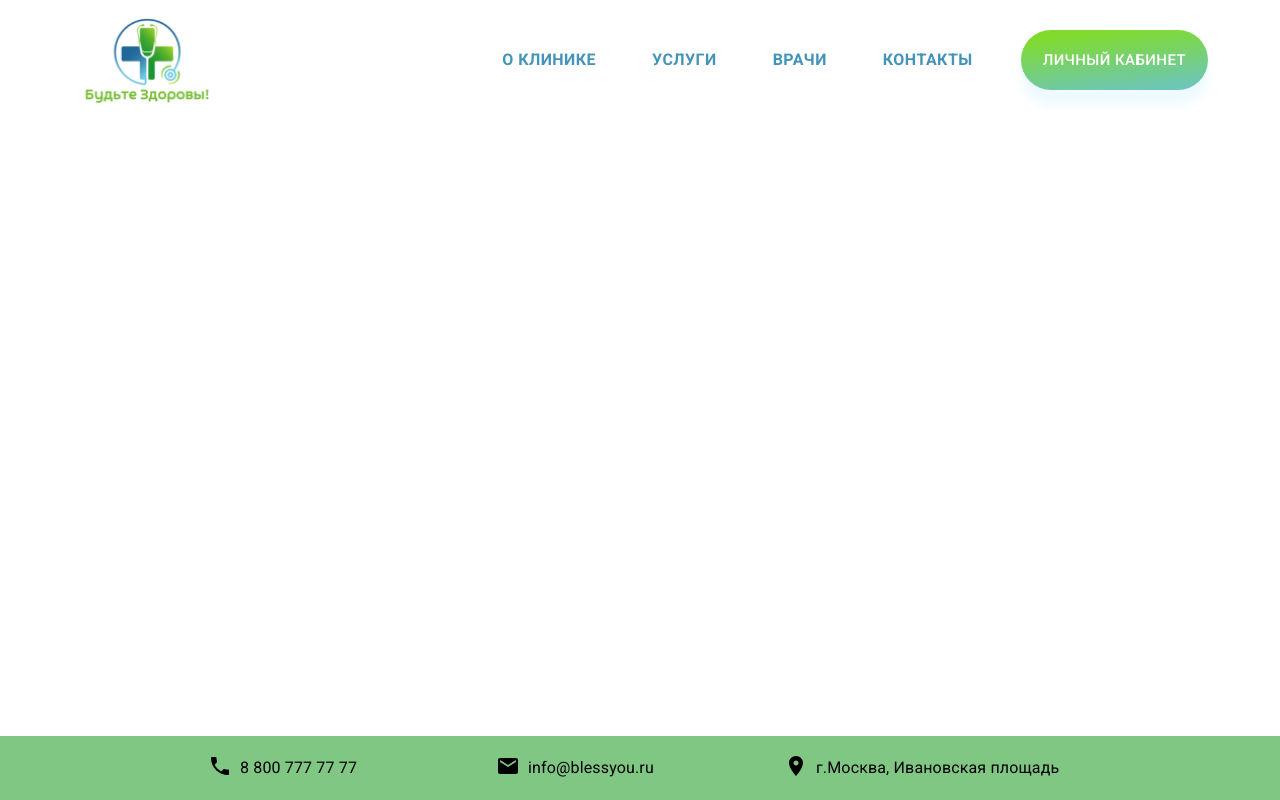
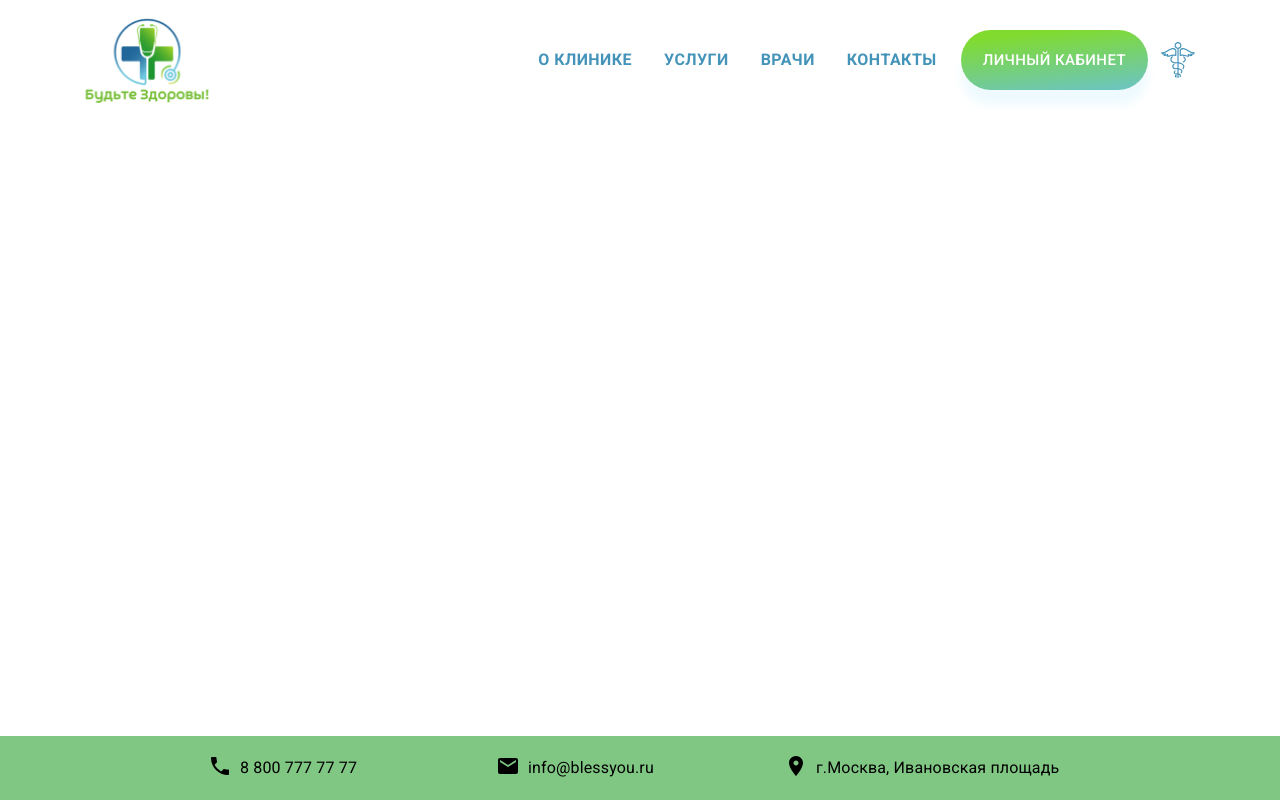
Before and after one commit to tex3700/blessyou-project, a React (Create React App) app in the folder front/: page /contacts in a window 1280 px wide. Built offline with nearby package versions, Linux system fonts and the light colour scheme.

Commit message:
added iconButtons in header

```diff
--- a/front/src/component/header/headerContent.jsx
+++ b/front/src/component/header/headerContent.jsx
@@ -2,6 +2,7 @@ import { Container, Toolbar, Box, Button, IconButton } from "@material-ui/core";
 import React from "react";
 import useStyles from "./styles";
 import { Link } from "react-router-dom";
+import enteranceDoctorsIcon from "./../../static/icons/enteranceDoctorsIcon.svg";
 
 const linksArray = [
   { name: "О клинике", path: "/about" },
@@ -53,6 +54,14 @@ const HeaderContent = () => {
             Личный кабинет
           </Button>
         </Box>
+        <IconButton
+          className={classes.root}
+          // color="inherit"
+          component={Link}
+          to="/"
+        >
+          <Box className={classes.headerDoctorsEnterance}></Box>
+        </IconButton>
       </Toolbar>
     </Container>
     // </AppBar>
--- a/front/src/component/header/styles.js
+++ b/front/src/component/header/styles.js
@@ -1,6 +1,7 @@
 import { makeStyles } from "@material-ui/core";
 // import themes from "../../themes";
 import mainLogo from "./../../static/icons/headerLogo.png";
+import enteranceDoctorsIcon from "./../../static/icons/enteranceDoctorsIcon.svg";
 
 const useStyles = makeStyles((theme) => ({
   appbar: {
@@ -13,6 +14,14 @@ const useStyles = makeStyles((theme) => ({
     height: "85px",
     width: "126px",
     backgroundImage: `url(${mainLogo})`,
+    backgroundSize: "cover",
+    backgroundRepeat: "no-repeat",
+    backgroundPosition: "center",
+  },
+  headerDoctorsEnterance: {
+    height: "36px",
+    width: "36px",
+    backgroundImage: `url(${enteranceDoctorsIcon})`,
     backgroundSize: "cover",
     backgroundRepeat: "no-repeat",
     backgroundPosition: "center",
@@ -39,7 +48,7 @@ const useStyles = makeStyles((theme) => ({
   },
 
   headerButtonLink: {
-    marginRight: theme.spacing(5),
+    marginRight: theme.spacing(2),
     color: "#4493B9",
     fontSize: "16px",
     lineHeight: "24px",
```
Also changed, not shown: front/src/static/icons/enteranceDoctorsIcon.svg (added).
